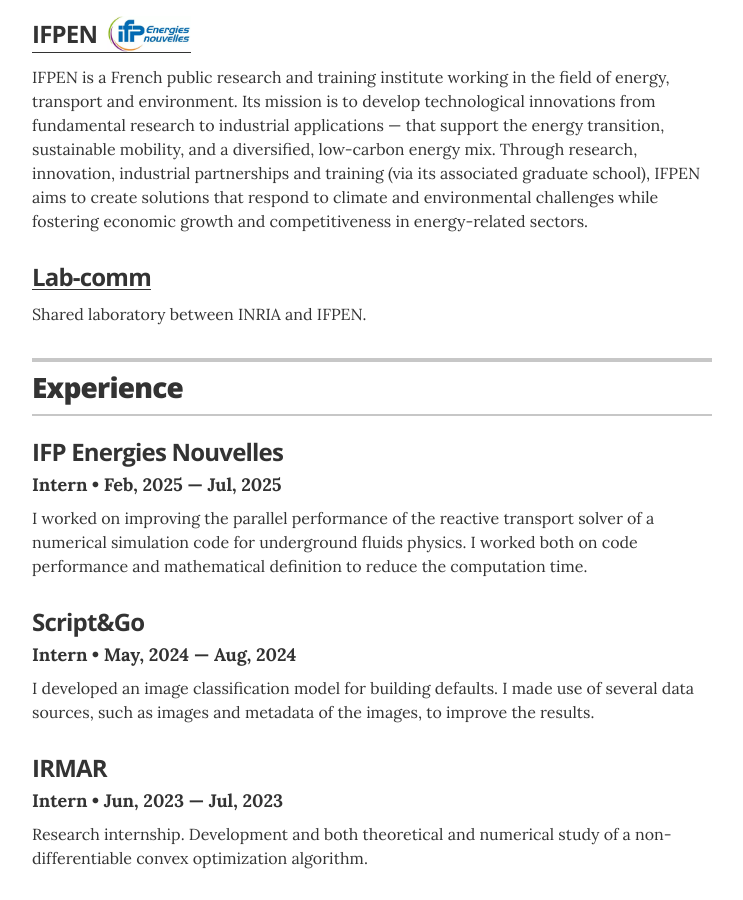
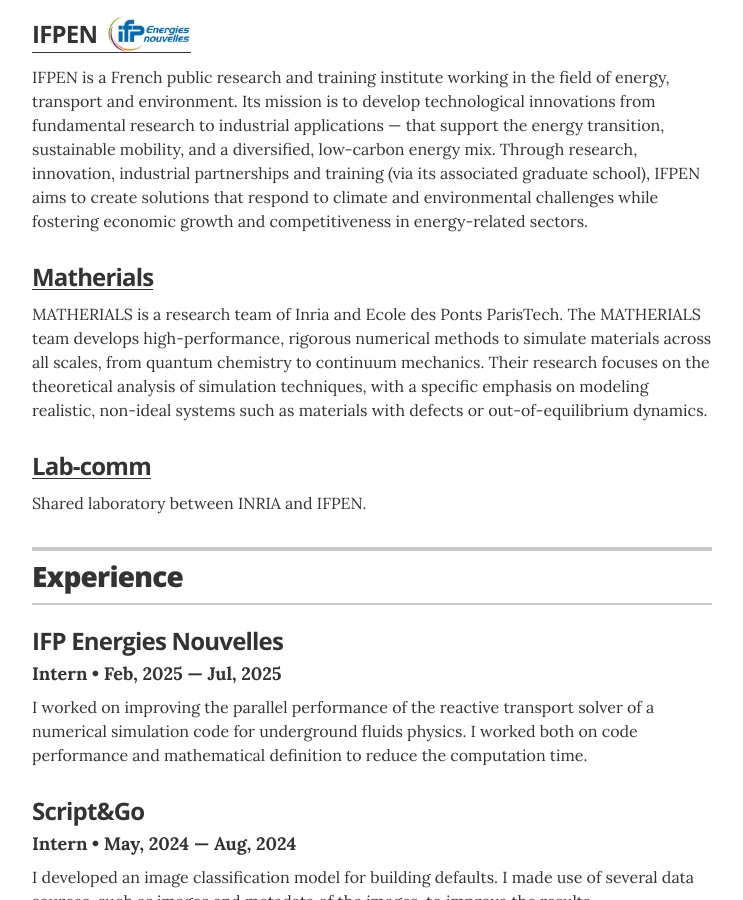
Before and after one commit to LeProblemeEDMN/LeProblemeEDMN.github.io, a Jekyll site: the page built from index.html, in a window 1280 px wide and 900 px high, scrolled down 899 px. Shown: the whole window, without its empty margins (268-1011 px from the left). Built offline with Jekyll 4.4.1, drawn with Linux system fonts in a browser that asks for light colours.

Commit message:
matherials

```diff
--- a/_data/associations.yml
+++ b/_data/associations.yml
@@ -17,6 +17,13 @@
   image: images/logo_ifp.webp
   summary: IFPEN is a French public research and training institute working in the field of energy, transport and environment. Its mission is to develop technological innovations from fundamental research to industrial applications — that support the energy transition, sustainable mobility, and a diversified, low-carbon energy mix. Through research, innovation, industrial partnerships and training (via its associated graduate school), IFPEN aims to create solutions that respond to climate and environmental challenges while fostering economic growth and competitiveness in energy-related sectors.
 
+- organization: Matherials
+
+  role: Member
+  year: 2022 &mdash; 2025
+  url: https://team.inria.fr/matherials/
+  summary: MATHERIALS is a research team of Inria and Ecole des Ponts ParisTech. The MATHERIALS team develops high-performance, rigorous numerical methods to simulate materials across all scales, from quantum chemistry to continuum mechanics. Their research focuses on the theoretical analysis of simulation techniques, with a specific emphasis on modeling realistic, non-ideal systems such as materials with defects or out-of-equilibrium dynamics.
+
 - organization: Lab-comm
 
   role: Member
```
